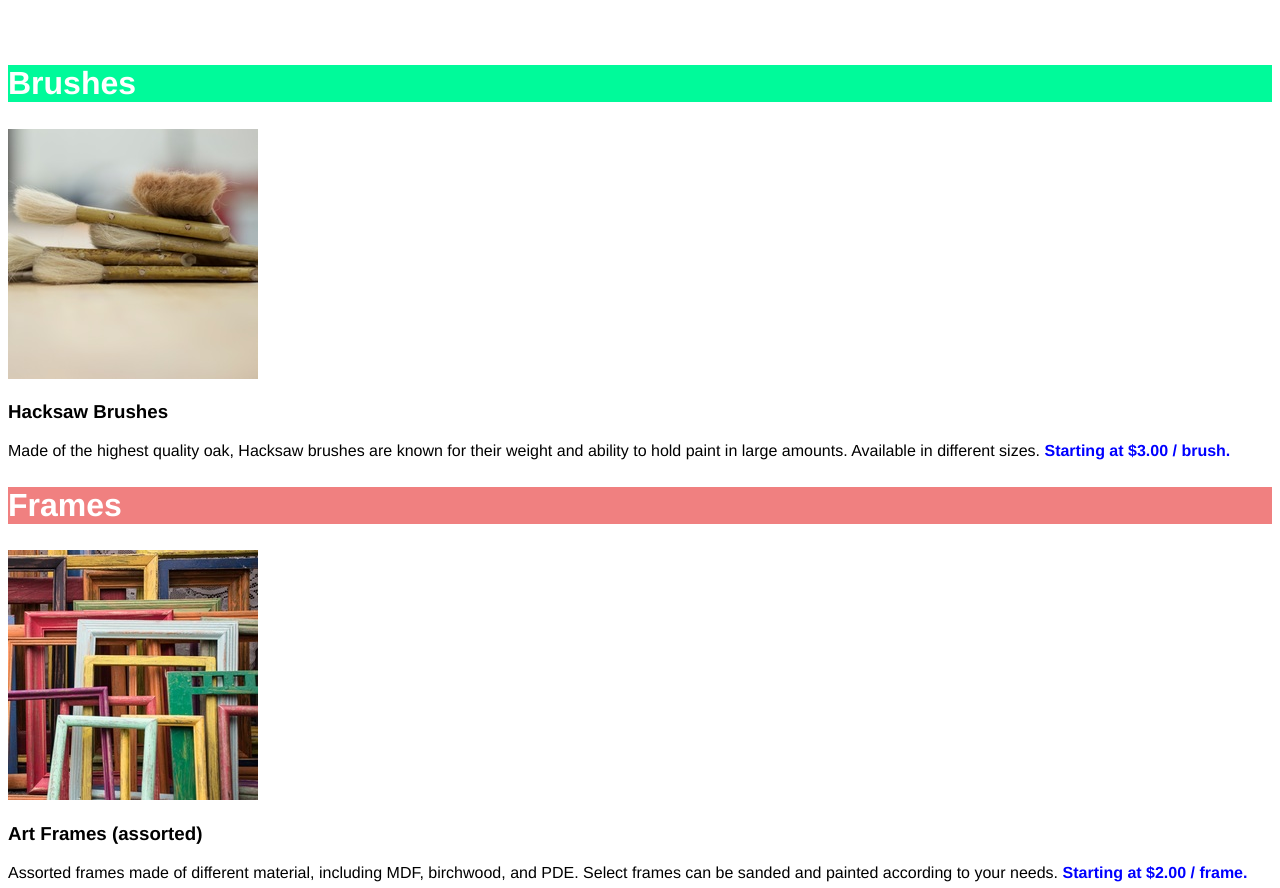
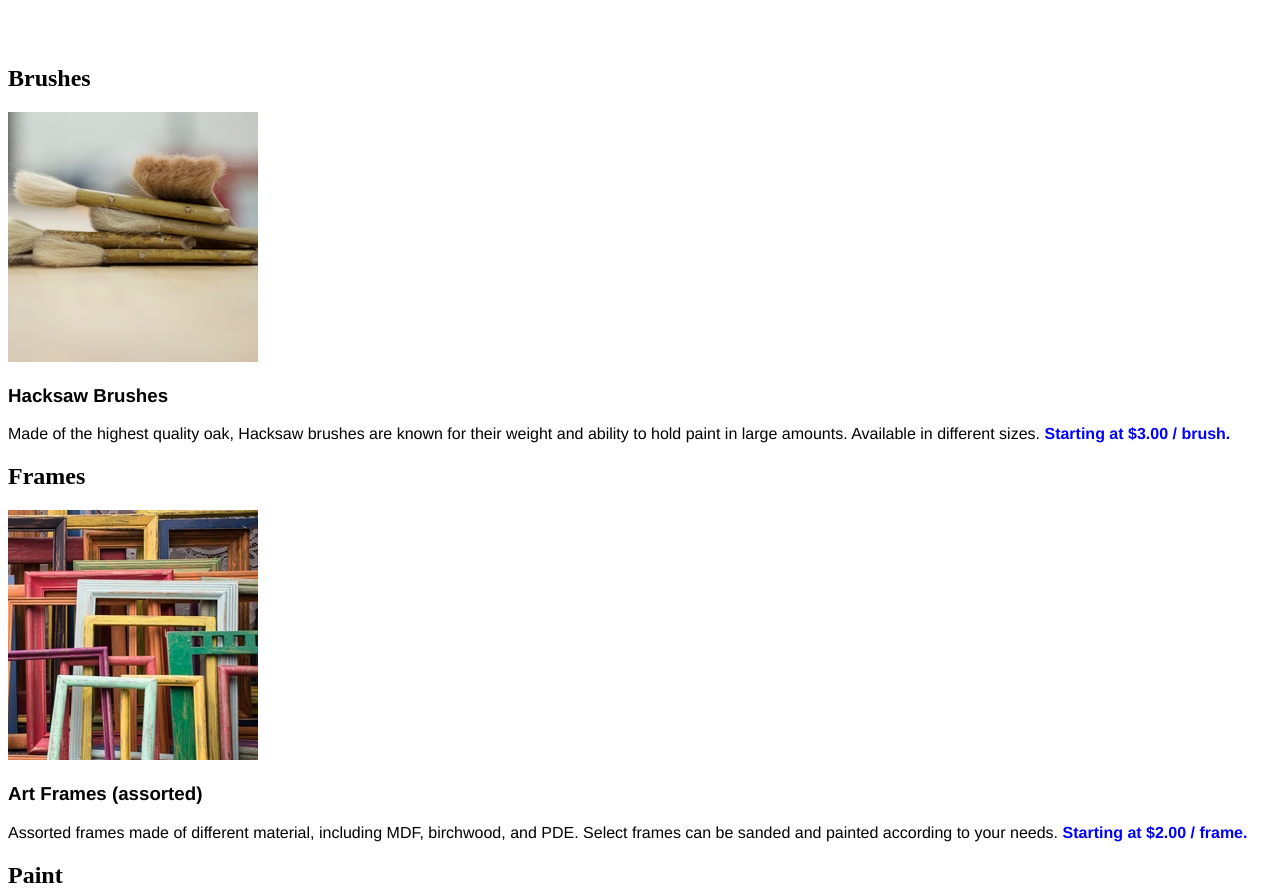
Before and after one commit to jerryleclair/dasmoto, a plain HTML site: page index.html in a window 1280 px wide. Shown: the part 184-1072 px from the top of the page. Drawn offline with Linux system fonts and the light colour scheme.

Commit message:
Committed changes recommended by instructor.
...I think I'm comitting manually since I can't figure out how to commit via Git on the CLI because Git and Github are monumentally !@#%@%#$% frustrating. Thank you Git for the helpful feedback:

Jerrys-MacBook-Pro:dasmoto jerryleclair$ git push origin master
To https://github.com/jerryleclair/dasmoto
 ! [rejected]        master -> master (non-fast-forward)
error: failed to push some refs to 'https://github.com/jerryleclair/dasmoto'
hint: Updates were rejected because a pushed branch tip is behind its remote
hint: counterpart. Check out this branch and integrate the remote changes
hint: (e.g. 'git pull ...') before pushing again.
hint: See the 'Note about fast-forwards' in 'git push --help' for details.

I effing hate you.

```diff
--- a/index.html
+++ b/index.html
@@ -1,29 +1,32 @@
 <!DOCTYPE html>
 <html>
+
 <head>
   <meta charset="utf-8">
-    <link href="./resources/style.css" type="text/css" rel="stylesheet"/>
+  <link href="./resources/style.css" type="text/css" rel="stylesheet" />
   <title>Dasmato's Arts & Crafts</title>
 </head>
+
 <body>
   <h1>Dasmoto's Arts & Crafts</h1>
-      <h2 class="brushes">Brushes</h2>
-    <img src="./resources/hacksaw.jpeg"/>
+  <div class="items">
+    <h2 id="brushes">Brushes</h2> <img src="./resources/hacksaw.jpeg" alt="Paint Brushes" />
     <h3>Hacksaw Brushes</h3>
-    <p>Made of the highest quality oak, Hacksaw brushes are known for their weight
-      and ability to hold paint in large amounts. Available in different sizes.
-      <span class="pricing">Starting at $3.00 / brush.</span></p>
-    <h2 class="frames">Frames</h2>
-    <img src="./resources/frames.jpeg"/>
+    <p>Made of the highest quality oak, Hacksaw brushes are known for their weight and ability to hold paint in large amounts. Available in different sizes. <span class="pricing">Starting at $3.00 / brush.</span></p>
+  </div>
+  <div class="items">
+    <h2 id="frames">Frames</h2> <img src="./resources/frames.jpeg" alt="Picture
+    Frames" />
     <h3>Art Frames (assorted)</h3>
-    <p>Assorted frames made of different material, including MDF, birchwood, and PDE.
-      Select frames can be sanded and painted according to your needs.
-      <span class="pricing">Starting at $2.00 / frame.</span></p>
-    <h2 class="paint">Paint</h2>
-    <img src="./resources/finnish.jpeg"/>
-    <h3>Clean Finnish Paint</h3>
-    <p>Imported paint from Finland. Over 256 colors available in-store, varying in quantity
-      (1 oz. to 8 oz.). Clean Finnish paint microbinds to canvas, increasing the finish and
-      longevity of any artwork. <span class="pricing">Starting at $5.00 / tube.</span></p>
+    <p>Assorted frames made of different material, including MDF, birchwood, and PDE. Select frames can be sanded and painted according to your needs. <span class="pricing">Starting at $2.00 /
+      frame.</span></p>
+  </div>
+  <div class="items">
+    <h2 id="paint">Paint</h2> <img src="./resources/finnish.jpeg" alt="Tubes of Paint" />
+    <h3>Clean Finnish
+      Paint</h3>
+    <p>Imported paint from Finland. Over 256 colors available in-store, varying in quantity (1 oz. to 8 oz.). Clean Finnish paint microbinds to canvas, increasing the finish and longevity of any artwork. <span class="pricing">Starting at $5.00 / tube.</span></p>
+  </div>
 </body>
+
 </html>
--- /dev/null
+++ b/style.css
@@ -0,0 +1,32 @@
+html {
+  font-family: Helvetica;
+}
+
+h1 {
+  font-size: 100px;
+  color: khaki;
+  text-align: center;
+  background-image: url("https://s3.amazonaws.com/codecademy-content/courses/freelance-1/unit-2/pattern.jpeg");
+}
+
+.pricing {
+  font-weight: bold;
+  color: blue;
+}
+
+.items h2 {
+  font-size: 32px;
+  color: white;
+}
+
+#brushes {
+  background-color: mediumspringgreen;
+}
+
+#frames {
+  background-color: lightcoral;
+}
+
+#paint {
+  background-color: skyblue;
+}
```
Lines whose indentation alone changed are shown as unchanged.
